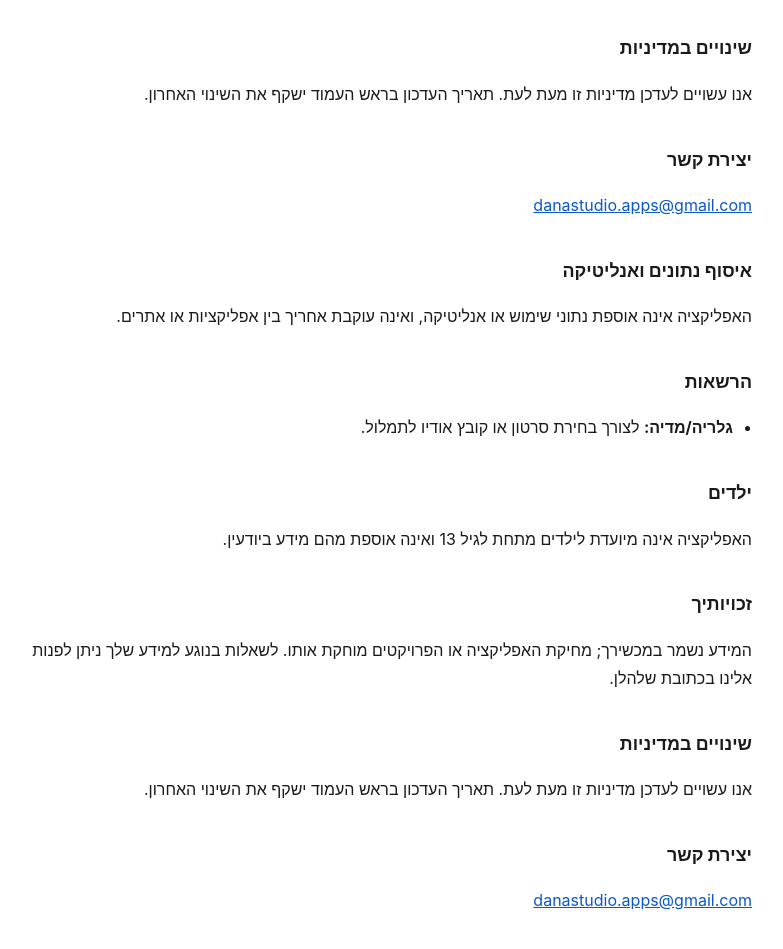
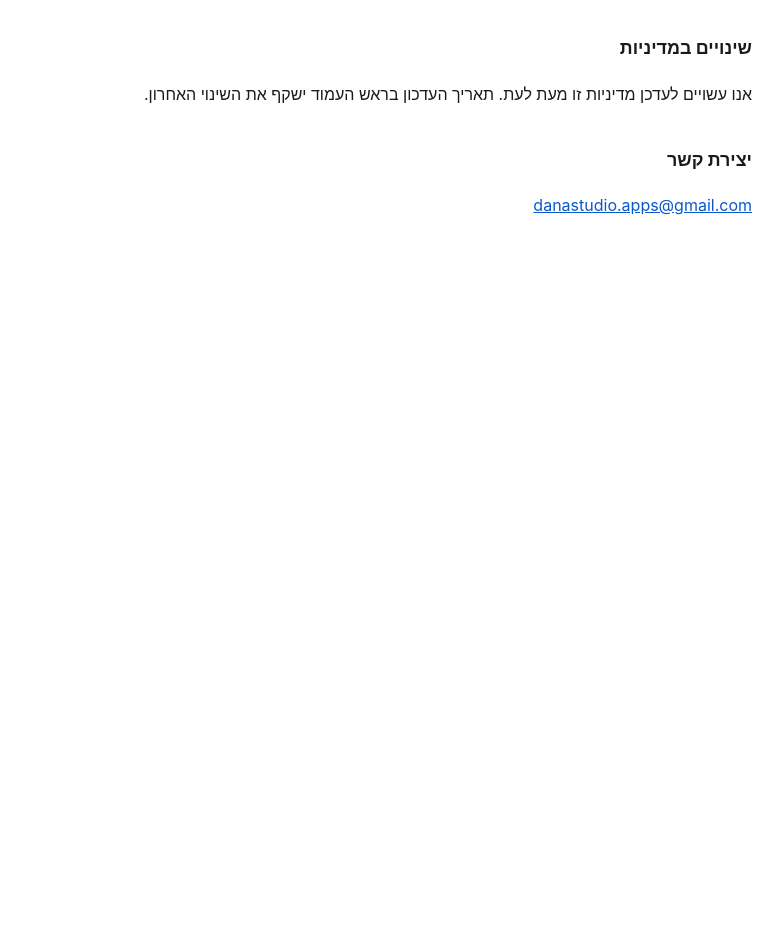
Before and after one commit to yosefdana1-png/legal, a plain HTML site: page index.html in a window 1280 px wide. Shown: the part 1299-2248 px from the top of the page, without its empty margins (248-1031 px from the left). After the commit the page ends 1594 px from the top, so only its background shows below. Drawn offline with Linux system fonts and the light colour scheme.

Commit message:
Update index.html

```diff
--- a/index.html
+++ b/index.html
@@ -57,27 +57,3 @@ a{color:#0a58ca}
 
 </body>
 </html>
-<h2>איסוף נתונים ואנליטיקה</h2>
-<p>האפליקציה אינה אוספת נתוני שימוש או אנליטיקה, ואינה עוקבת אחריך בין אפליקציות או אתרים.</p>
-
-<h2>הרשאות</h2>
-<ul>
-<li><strong>גלריה/מדיה:</strong> לצורך בחירת סרטון או קובץ אודיו לתמלול.</li>
-</ul>
-
-<h2>ילדים</h2>
-<p>האפליקציה אינה מיועדת לילדים מתחת לגיל 13 ואינה אוספת מהם מידע ביודעין.</p>
-
-<h2>זכויותיך</h2>
-<p>המידע נשמר במכשירך; מחיקת האפליקציה או הפרויקטים מוחקת אותו. לשאלות בנוגע למידע שלך ניתן לפנות אלינו בכתובת שלהלן.</p>
-
-<h2>שינויים במדיניות</h2>
-<p>אנו עשויים לעדכן מדיניות זו מעת לעת. תאריך העדכון בראש העמוד ישקף את השינוי האחרון.</p>
-
-<h2>יצירת קשר</h2>
-<p><a href="mailto:danastudio.apps@gmail.com
-">danastudio.apps@gmail.com
-</a></p>
-
-</body>
-</html>
```
